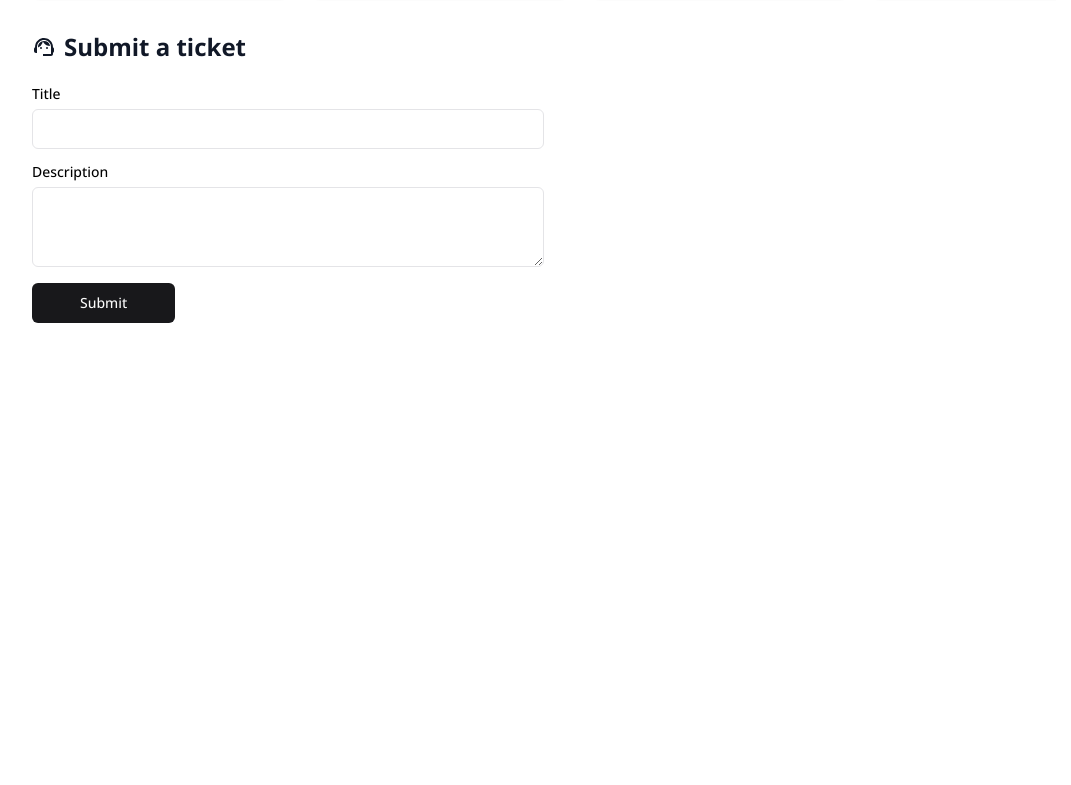
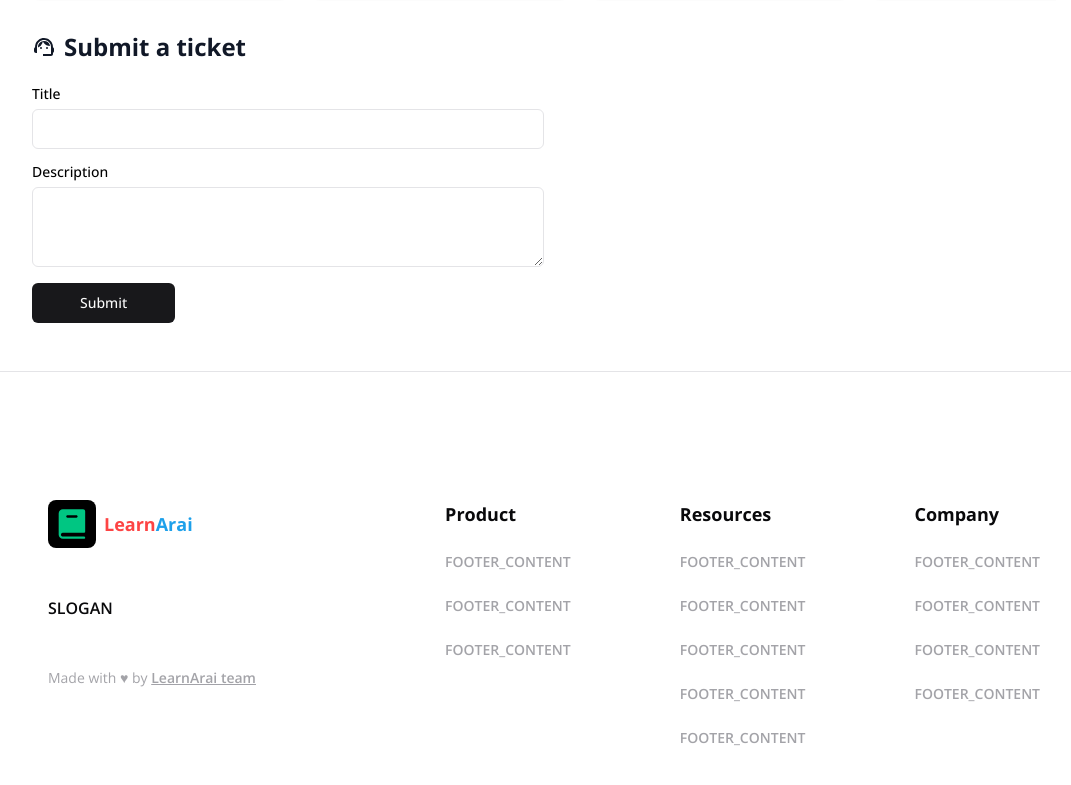
Before and after one commit to learn-arai/learn-arai, a Next.js app in the folder learn-arai/: page /ticket in a window 1280 px wide. Shown: the part 465-1250 px from the top of the page, without its empty margins (96-1167 px from the left). Before the commit the page ends 836 px from the top, so only its background shows below. Built offline with nearby package versions, Linux system fonts and the light colour scheme.

Commit message:
Added footer to support page

```diff
--- a/learn-arai/app/ticket/page.tsx
+++ b/learn-arai/app/ticket/page.tsx
@@ -10,8 +10,10 @@ import {
     CardHeader,
     CardTitle,
 } from '@/components/ui/card';
+import Footer from '@/components/ui/footer/footer';
 import { Input } from '@/components/ui/input';
 import { Label } from '@/components/ui/label';
+import { Separator } from '@/components/ui/separator';
 import { Textarea } from '@/components/ui/textarea';
 
 export default function Page() {
@@ -74,6 +76,9 @@ export default function Page() {
                     <Button className="w-fit px-12">Submit</Button>
                 </form>
             </div>
+
+            <Separator />
+            <Footer />
         </>
     );
 }
```
